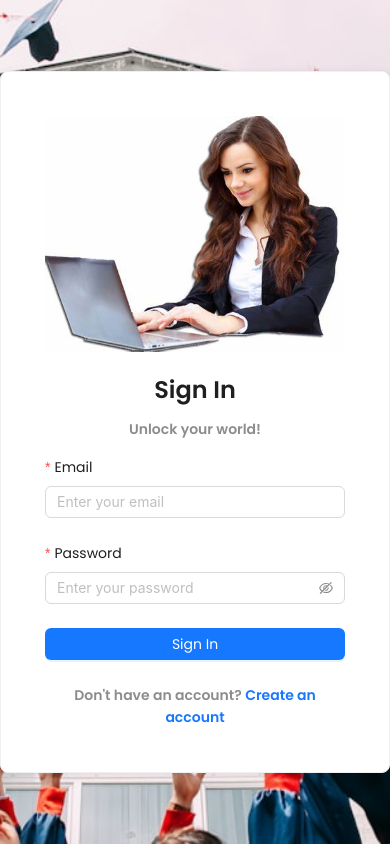
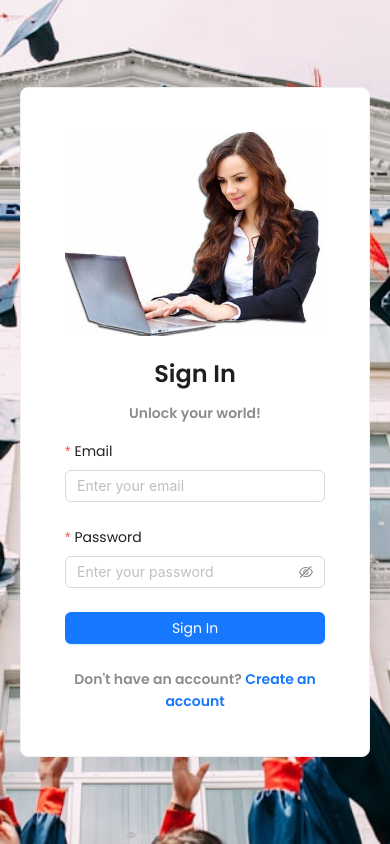
Before and after one commit to Ans0713/client, a React (Vite) app: page /login in a window 390 px wide. Built offline with nearby package versions, Linux system fonts and the light colour scheme.

Commit message:
changes done

```diff
--- a/package.json
+++ b/package.json
@@ -11,10 +11,11 @@
   },
   "dependencies": {
     "antd": "^5.20.1",
+    "dotenv": "^16.4.5",
+    "jwt-decode": "^4.0.0",
     "react": "^18.3.1",
     "react-dom": "^18.3.1",
-    "react-router-dom": "^6.26.1",
-    "dotenv": "^16.4.5"
+    "react-router-dom": "^6.26.1"
   },
   "devDependencies": {
     "@eslint/js": "^9.9.0",
--- a/src/App.css
+++ b/src/App.css
@@ -8,40 +8,62 @@
 }
 
 body {
-
+  margin: 0;
+  padding: 0;
+  font-family: 'Poppins', sans-serif;
+  background-color: #f0f2f5;
 }
 
-.app{
+.app {
   display: flex;
   align-items: center;
   justify-content: center;
   height: 100vh;
-  background: url('./assets/back.jpeg') no-repeat center fixed;
+  background: url('./assets/back.jpeg') no-repeat center center fixed;
   background-size: cover;
 }
-
 
 /* Form Container */
 .form-container {
   display: flex;
+  flex-direction: row;
   border-radius: 8px;
   box-shadow: 0 2px 8px rgba(0, 0, 0, 0.1);
+  background-color: #fff;
+  overflow: hidden;
 }
 
 /* Form Title and Slogan */
 .title,
 .slogan {
   text-align: center;
+  margin-bottom: 16px;
+}
+
+.title {
+  font-weight: 600;
+}
+
+.slogan {
+  font-weight: 300;
+  color: #888;
 }
 
 /* Auth Image */
 .auth-image {
+  width: 100%;
+  height: auto;
+  object-fit: cover;
   border-radius: 0 8px 8px 0;
 }
 
 /* Profile Card */
 .profile-card {
   width: 500px;
+  padding: 20px;
+  background-color: #fff;
+  border-radius: 8px;
+  box-shadow: 0 2px 8px rgba(0, 0, 0, 0.1);
 }
 
 /* Avatar */
@@ -52,6 +74,7 @@ body {
 /* Username */
 .username {
   text-transform: capitalize;
+  font-weight: 600;
 }
 
 /* Profile Button */
@@ -62,11 +85,27 @@ body {
 
 /* Responsive Design */
 @media (max-width: 768px) {
+  .app {
+    padding: 20px;
+  }
+
   .form-container {
     flex-direction: column;
+    box-shadow: none;
+    border-radius: 8px;
+  }
+
+  .auth-image {
+    display: none;
   }
 
   .profile-card {
-    width: 90%;
+    width: 100%;
+    padding: 20px;
+  }
+
+  .title,
+  .slogan {
+    text-align: center;
   }
 }
--- a/src/App.jsx
+++ b/src/App.jsx
@@ -15,6 +15,10 @@ const App = () => {
         <Routes>
           <Route
             path="/"
+            element={isAuthenticated ? <Navigate to='/dashboard' /> : <Navigate to='/login' />}
+          />
+          <Route
+            path="/register"
             element={isAuthenticated ? <Navigate to='/dashboard' /> : <Register />}
           />
           <Route
--- a/src/Auth/Login.jsx
+++ b/src/Auth/Login.jsx
@@ -39,7 +39,12 @@ const Login = () => {
           >
             Unlock your world!
           </Typography.Text>
-          <Form layout="vertical" onFinish={handleLogin} autoComplete="off">
+          <Form
+            layout="vertical"
+            onFinish={handleLogin}
+            autoComplete="off"
+            style={{ textAlign: 'center' }} // Center align form contents
+          >
             <Form.Item
               label="Email"
               name="email"
@@ -50,7 +55,7 @@ const Login = () => {
                 },
                 {
                   type: 'email',
-                  message: 'The input is not valid E-mail!',
+                  message: 'The input is not a valid E-mail!',
                 },
               ]}
             >
@@ -86,7 +91,7 @@ const Login = () => {
             style={{ marginTop: '16px', display: 'block', textAlign: 'center' }}
           >
             Don't have an account?{' '}
-            <Link to="/">Create an account</Link>
+            <Link to="/register">Create an account</Link> {/* Corrected the link to point to /register */}
           </Typography.Text>
         </Col>
       </Row>
--- a/src/contexts/AuthContext.jsx
+++ b/src/contexts/AuthContext.jsx
@@ -8,18 +8,48 @@ export const AuthProvider = ({ children }) => {
   const [isAuthenticated, setIsAuthenticated] = useState(false);
 
   useEffect(() => {
-    // Retrieve user data from local storage
+    const fetchTokenData = async () => {
       const storedData = JSON.parse(localStorage.getItem('user_data'));
+      console.log('Stored Data:', storedData); // Debug line
+
       if (storedData) {
-      const { userToken, user } = storedData;
+        const { userToken } = storedData;
+
+        if (userToken) {
+          try {
+            // Dynamically import jwt-decode
+            const jwtDecode = (await import('jwt-decode')).default;
+            // Decode the token to extract user data
+            const decodedToken = jwtDecode(userToken);
+            console.log('Decoded Token:', decodedToken); // Debug line
+
+            const user = {
+              name: decodedToken.name, // Example field from token payload
+              email: decodedToken.email, // Example field from token payload
+              role: decodedToken.role  // Example field from token payload
+            };
+
             setToken(userToken);
             setUserData(user);
             setIsAuthenticated(true);
+          } catch (error) {
+            console.error('Error decoding token:', error); // Handle decoding errors
+            setToken(null);
+            setUserData(null);
+            setIsAuthenticated(false);
           }
+        } else {
+          setToken(null);
+          setUserData(null);
+          setIsAuthenticated(false);
+        }
+      }
+    };
+
+    fetchTokenData();
   }, []);
 
   const login = (newToken, newData) => {
-    // Store user data in local storage
     localStorage.setItem(
       'user_data',
       JSON.stringify({ userToken: newToken, user: newData })
@@ -30,7 +60,6 @@ export const AuthProvider = ({ children }) => {
   };
 
   const logout = () => {
-    // Clear user data from local storage
     localStorage.removeItem('user_data');
     setToken(null);
     setUserData(null);
@@ -44,7 +73,6 @@ export const AuthProvider = ({ children }) => {
   );
 };
 
-// Custom hook to use the AuthContext
 export const useAuth = () => {
   const context = useContext(AuthContext);
 
--- a/src/hooks/useLogin.jsx
+++ b/src/hooks/useLogin.jsx
@@ -12,7 +12,7 @@ const useLogin = () => {
     try {
       setError(null);
       setLoading(true);
-      const res = await fetch('https://server-dkm5.vercel.app/api/auth/login', {
+      const res = await fetch('https://client-ruby-ten-65.vercel.app/api/auth/login', {
         method: 'POST',
         headers: {
           'Content-Type': 'application/json'
--- a/src/main.jsx
+++ b/src/main.jsx
@@ -5,9 +5,9 @@ import App from './App.jsx';
 import { AuthProvider } from './contexts/AuthContext.jsx';
 
 createRoot(document.getElementById('root')).render(
-  <StrictMode>
+  // <StrictMode>
     <AuthProvider>
       <App />
     </AuthProvider>
-  </StrictMode>,
+  // {/* </StrictMode>, */}
 );
```
Also changed, not shown: src/pages/Dashboard.jsx (line endings or trailing spaces), 1 other file (tests, documents, lock files or other folders). Lines whose indentation alone changed are shown as unchanged.
